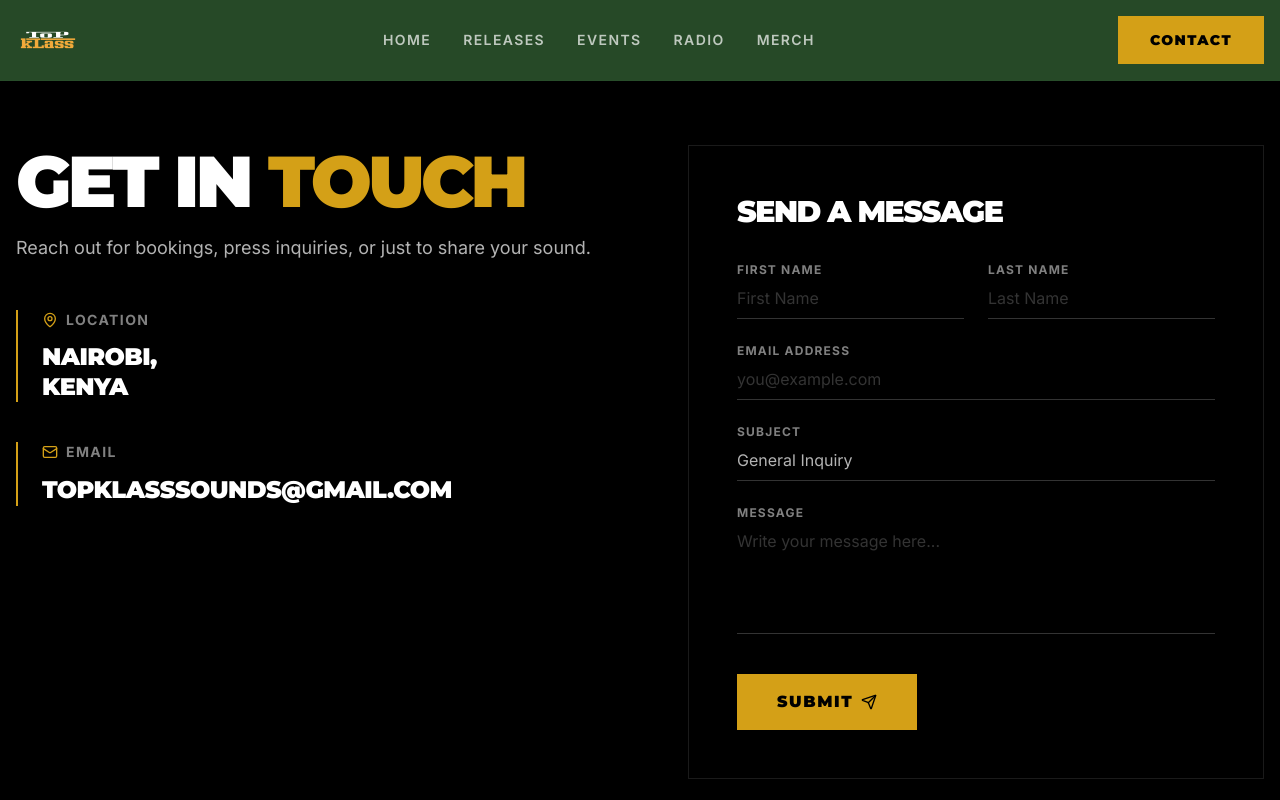
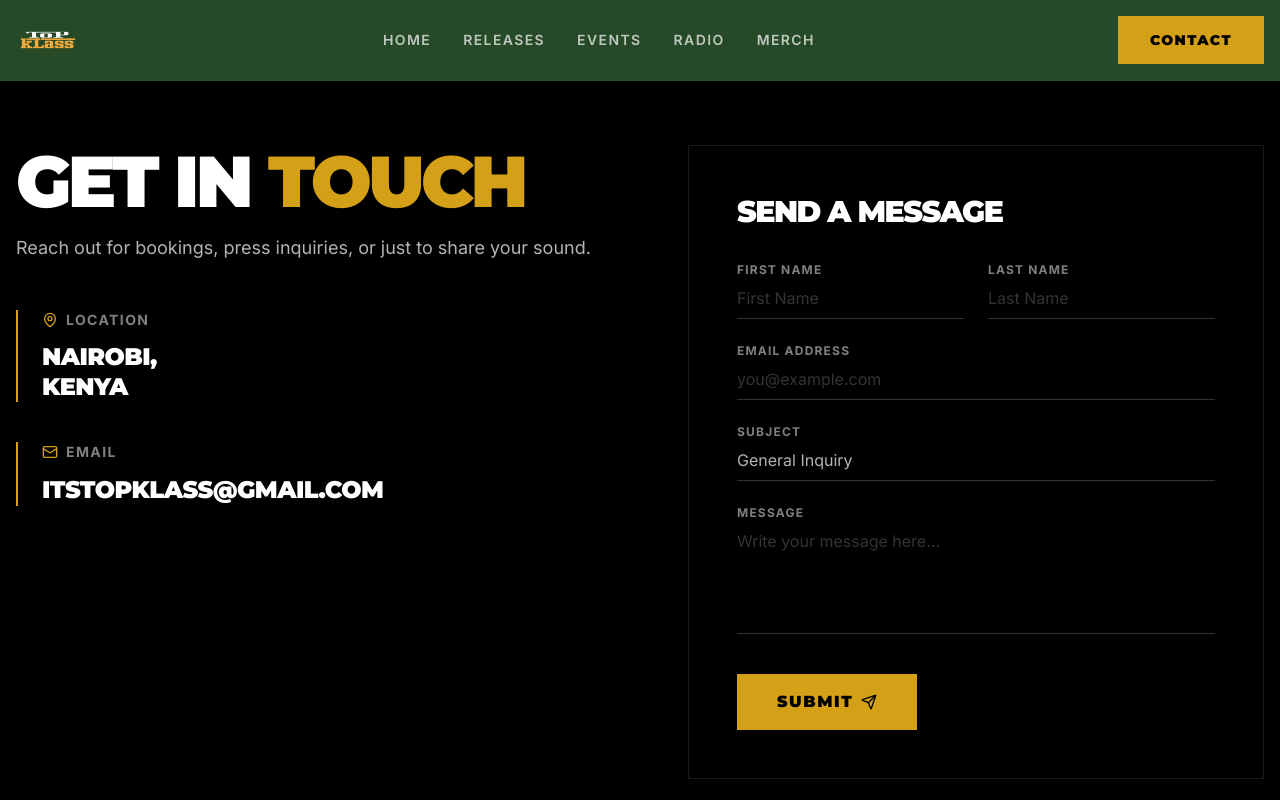
Before and after one commit to KentKigen/Topklass, a React (Vite) app: page /contact in a window 1280 px wide. Shown: the top 800 px of the page. Built offline with nearby package versions, Linux system fonts and the light colour scheme.

Commit message:
Update contact email to itstopklass@gmail.com

```diff
--- a/src/app/pages/Contact.tsx
+++ b/src/app/pages/Contact.tsx
@@ -31,8 +31,8 @@ export function Contact() {
               <h3 className="text-sm font-sans font-bold text-white/50 uppercase tracking-widest mb-3 flex items-center gap-2">
                 <Mail className="w-4 h-4 text-brand-mustard" /> Email
               </h3>
-              <a href="mailto:topklasssounds@gmail.com" className="text-2xl font-heading font-black text-white uppercase tracking-tight hover:text-brand-mustard transition-colors focus:outline-none">
-                topklasssounds@gmail.com
+              <a href="mailto:itstopklass@gmail.com" className="text-2xl font-heading font-black text-white uppercase tracking-tight hover:text-brand-mustard transition-colors focus:outline-none">
+                itstopklass@gmail.com
               </a>
             </div>
           </div>
```
